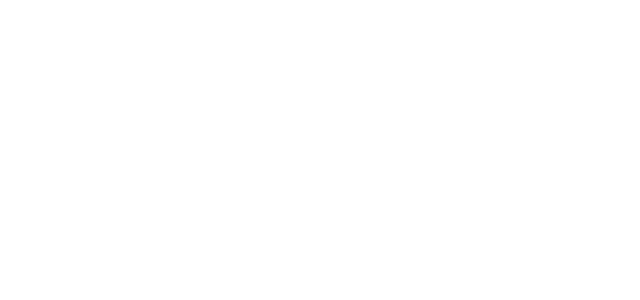
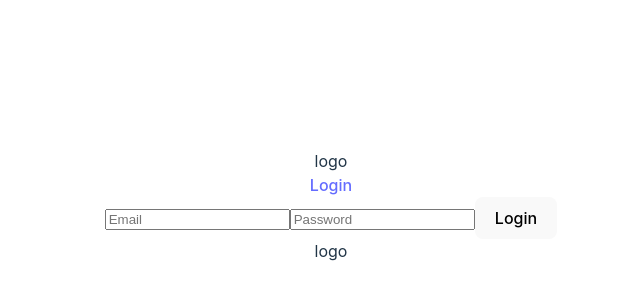
Before and after one commit to roshiroku/buwuy-frontend, a React (Vite) app: page /login in a window 1280 px wide. Before the commit this address had no page. Shown: the part 194-494 px from the top of the page, without its empty margins (309-949 px from the left). Built offline with nearby package versions, Linux system fonts and the light colour scheme; no server answers.

Commit message:
add login

```diff
--- a/src/Routes.jsx
+++ b/src/Routes.jsx
@@ -1,7 +1,9 @@
 import { Outlet, Route, Routes } from 'react-router-dom';
 import CategoryProvider from './providers/CategoryProvider';
+import GuestOnly from './components/auth/GuestOnly';
 import Layout from './components/layout/Layout';
 import HomePage from './pages/HomePage';
+import LoginPage from './pages/auth/LoginPage';
 import ShopPage from './pages/shop/ShopPage';
 import CategoryPage from './pages/shop/CategoryPage';
 import ProductPage from './pages/shop/ProductPage';
@@ -17,6 +19,13 @@
         </CategoryProvider>
       )}>
         <Route index element={<HomePage />} />
+        <Route element={(
+          <GuestOnly>
+            <Outlet />
+          </GuestOnly>
+        )}>
+          <Route path="login" element={<LoginPage />} />
+        </Route>
         <Route path="shop" element={<ShopPage />} />
         <Route path="shop/:categorySlug" element={<CategoryPage />} />
         <Route path="shop/:categorySlug/:productSlug" element={<ProductPage />} />
--- /dev/null
+++ b/src/components/auth/GuestOnly.jsx
@@ -0,0 +1,14 @@
+import { Navigate } from "react-router-dom";
+import { useAuth } from "../../providers/AuthProvider";
+
+const GuestOnly = ({ children }) => {
+  const { user, isLoading } = useAuth();
+
+  if (!isLoading && user) {
+    return <Navigate to='/' />
+  }
+
+  return children;
+};
+
+export default GuestOnly;
--- a/src/components/auth/LoginForm.jsx
+++ b/src/components/auth/LoginForm.jsx
@@ -1,6 +1,6 @@
 import { useAuth } from '../../providers/AuthProvider';
 import loginSchema from '../../schema/login.schema';
-import Form from '../forms/Form';
+import Form, { SubmitButton } from '../forms/Form';
 
 const LoginForm = ({ onSuccess }) => {
   const { login } = useAuth();
@@ -11,7 +11,9 @@
   };
 
   return (
-    <Form schema={loginSchema} onSubmit={handleSubmit} />
+    <Form schema={loginSchema} onSubmit={handleSubmit}>
+      <SubmitButton>Login</SubmitButton>
+    </Form>
   );
 };
 
--- a/src/components/forms/Form.jsx
+++ b/src/components/forms/Form.jsx
@@ -1,27 +1,45 @@
-import { useState } from 'react';
+import React, { useMemo, useState } from 'react';
 
-const Input = ({ value, type, onChange }) => {
+export const Input = ({ value, placeholder, type, onChange, error }) => {
   return (
-    <input value={value} onInput={(e) => onChange(e, e.target.value)} />
+    <>
+      <input value={value} placeholder={placeholder} onInput={(e) => onChange(e, e.target.value)} />
+      {error && <span>{error}</span>}
+    </>
   );
 };
 
-const Form = ({ default: initialValue, schema, onChange, onSubmit }) => {
-  const [formData, setFormData] = useState(initialValue ?? schema.empty());
+export const SubmitButton = ({ children = 'Submit' }) => {
+  return <button type="submit">{children}</button>;
+};
+
+const Form = ({ default: _default, schema, onChange, onSubmit, children: _children }) => {
+  const [formData, setFormData] = useState(_default ?? schema.empty());
   const [errors, setErrors] = useState({});
 
+  const [submitButton, ...children] = useMemo(() => React.Children.toArray(_children)
+    .reduce((children, child) => {
+      const isSubmitButton = child.type.toString() === SubmitButton.toString();
+      return isSubmitButton ? [child, ...children.slice(1)] : [...children, child];
+    }, [<SubmitButton />]), [_children]);
+
   const handleReset = () => {
-    setFormData(initialValue ?? schema.empty());
+    setFormData(_default ?? schema.empty());
   };
 
   const handleChange = (name) => (e, value) => {
     const error = schema.validateField(name, value);
-    setErrors({ ...errors, [name]: error });
+    if (name in errors) {
+      setErrors({ ...errors, [name]: error });
+    }
     setFormData({ ...formData, [name]: value });
   };
 
   const handleSubmit = (e) => {
-    onSubmit && onSubmit(formData);
+    e.preventDefault();
+    const errors = schema.validate(formData);
+    !errors && onSubmit && onSubmit(formData);
+    setErrors(errors || {});
   };
 
   return (
@@ -32,12 +50,15 @@
           <Input
             key={name}
             value={formData[name]}
+            placeholder={field.label}
             onChange={handleChange(name)}
             error={errors[name]}
             {...field}
           />
         );
       })}
+      {children}
+      {submitButton}
     </form>
   );
 };
--- a/src/components/layout/Header.jsx
+++ b/src/components/layout/Header.jsx
@@ -1,7 +1,27 @@
+import { useNavigate } from "react-router-dom";
+import { useAuth } from "../../providers/AuthProvider";
+
 const Header = () => {
+  const { user, isLoading, logout } = useAuth();
+  const navigate = useNavigate();
+
+  const handleLogout = () => {
+    logout();
+    navigate('/');
+  };
+
   return (
     <header>
       <div>logo</div>
+      {isLoading ? (
+        'loading...'
+      ) : (
+        user ? (
+          <button onClick={handleLogout}>Logout</button>
+        ) : (
+          <a href="/login">Login</a>
+        )
+      )}
     </header>
   );
 };
--- a/src/pages/auth/LoginPage.jsx
+++ b/src/pages/auth/LoginPage.jsx
@@ -1,11 +1,8 @@
-import { useNavigate } from 'react-router-dom';
 import LoginForm from '../../components/auth/LoginForm';
 
 const LoginPage = () => {
-  const navigate = useNavigate();
-
   return (
-    <LoginForm onSuccess={() => navigate('/')} />
+    <LoginForm />
   );
 };
 
--- a/src/schema/Schema.js
+++ b/src/schema/Schema.js
@@ -16,11 +16,24 @@
     }
 
     this.validator = schemaValidator(this.fields);
-    this.validate = this.validator.validate;
+  }
+
+  validate(values) {
+    const errors = {};
+    let hasErrors = false;
+    for (const name in values) {
+      const error = this.validateField(name, values[name]);
+      if (error) {
+        errors[name] = error;
+        hasErrors = true;
+      }
+    }
+    return hasErrors && errors;
   }
 
   validateField(name, value) {
-    return this.fields[name].validate(value);
+    const { error } = this.fields[name].validate(value);
+    return error?.details[0].message;
   }
 
   empty() {
--- a/src/schema/login.schema.js
+++ b/src/schema/login.schema.js
@@ -2,17 +2,16 @@
 
 export const loginFields = {
   email: {
-    type: 'email',
-    required: true,
+    type: 'email'
   },
   password: {
     type: 'password',
-    pattern: '^(?=.*[a-z])(?=.*[A-Z])(?=.*\d)(?=.*[@$!%*?&])[A-Za-z\d@$!%*?&]{8,}$',
-    required: true,
+    min: 8,
+    pattern: '(?=.*[a-z])(?=.*[A-Z])(?=.*\\d)(?=.*[@$!%*?&])',
     messages: {
-      'string.pattern.base': 'Password must be at least 8 characters long, and include at least one lowercase character, one uppercase character, one number, and one special character.',
-    },
-  },
+      'string.pattern.base': 'Password must include at least one lowercase character, one uppercase character, one number, and one special character.',
+    }
+  }
 };
 
 export default new Schema(loginFields);
--- a/src/services/auth.service.js
+++ b/src/services/auth.service.js
@@ -9,7 +9,7 @@
 export const removeToken = () => localStorage.removeItem(TOKEN_KEY);
 
 export const auth = async () => {
-  const { data } = await axios.get('/api/auth/me');
+  const { data } = await axios.get('/api/auth');
   return data;
 };
 
--- a/src/utils/validation.utils.js
+++ b/src/utils/validation.utils.js
@@ -27,7 +27,7 @@
     validator = validator.min(field.min);
   }
 
-  if (field.max) {
+  if ('max' in field) {
     validator = validator.max(field.max);
   }
 
```
